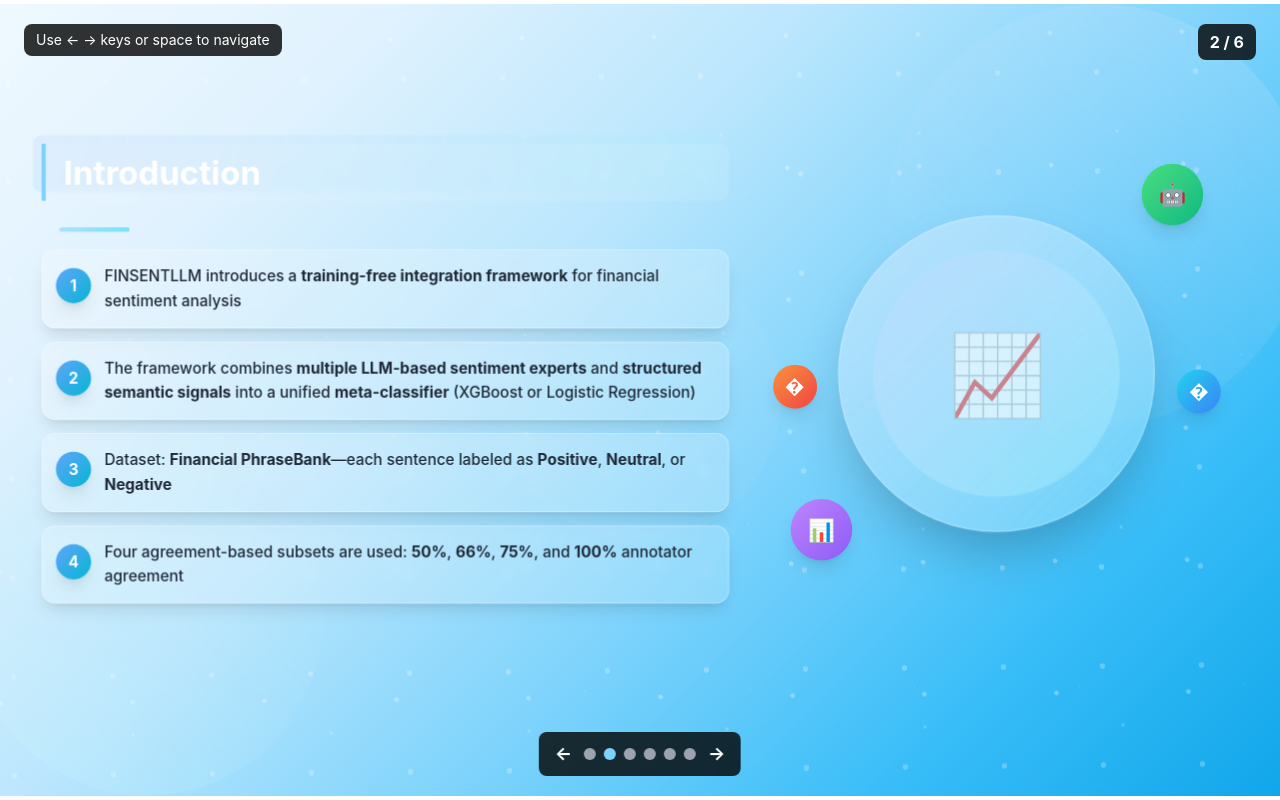
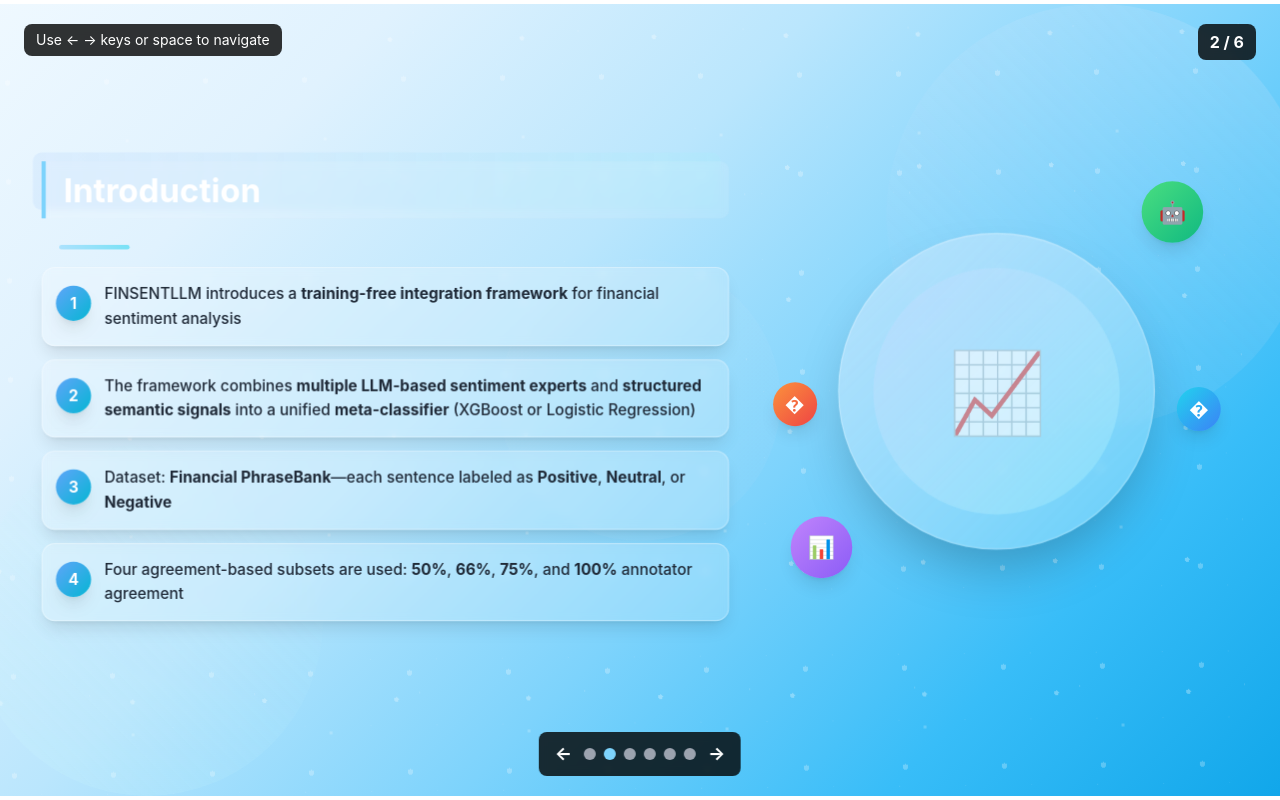
Before and after one commit to jennyyu009/FinSENTLLM-Paper, a Next.js app: page / in a window 1280 px wide. Both pictures are taken after a click on the button 610 px from the left and 754 px from the top of the page. Built offline with nearby package versions, Linux system fonts and the light colour scheme.

Commit message:
Move text content downward on page 2 (Introduction)

```diff
--- a/app/presentation.tsx
+++ b/app/presentation.tsx
@@ -539,7 +539,7 @@ export default function Presentation() {
               ></div>
             </div>
 
-            <div className="slide-content relative z-10 pt-8 pb-20">
+            <div className="slide-content relative z-10 pt-16 pb-20">
               <div className="grid grid-cols-12 gap-6 items-start">
                 {/* Left side - Title and content */}
                 <div className="col-span-7">
```
